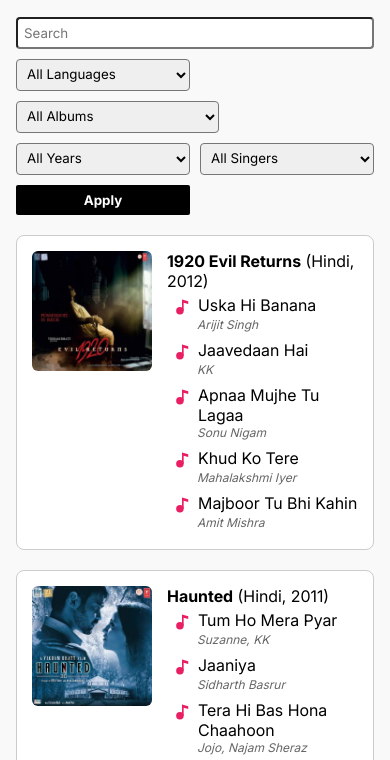
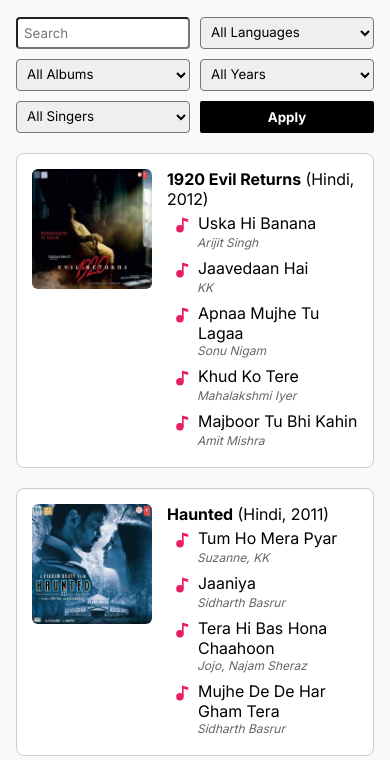
Before and after one commit to siddharthvishwamitra/my-playlist, a plain HTML site: page index.html in a window 390 px wide. Shown: the part 68-828 px from the top of the page. Drawn offline with Linux system fonts and the light colour scheme.

Commit message:
update style.css

```diff
--- a/data/css/style.css
+++ b/data/css/style.css
@@ -135,10 +135,6 @@ input {
   width: 100%;
 }
 
-input, select {
-  margin: 0px;
-}
-
 .filter-grid > div {
   display: flex;
   flex-wrap: wrap;
@@ -150,4 +146,23 @@ input, select {
   flex: 0 0 calc(50% - 5px);
   box-sizing: border-box;
 }
+
+.filter-grid {
+  display: flex;
+  flex-wrap: wrap;
+  gap: 10px;
 }
+
+.filter-grid input,
+.filter-grid select,
+.filter-grid button {
+  flex: 1 1 48%;
+  min-width: 0;
+  max-width: 100%;
+  box-sizing: border-box;
+  white-space: nowrap;
+  overflow: hidden;
+  text-overflow: ellipsis;
+  margin: 0;
+}
+}
```
